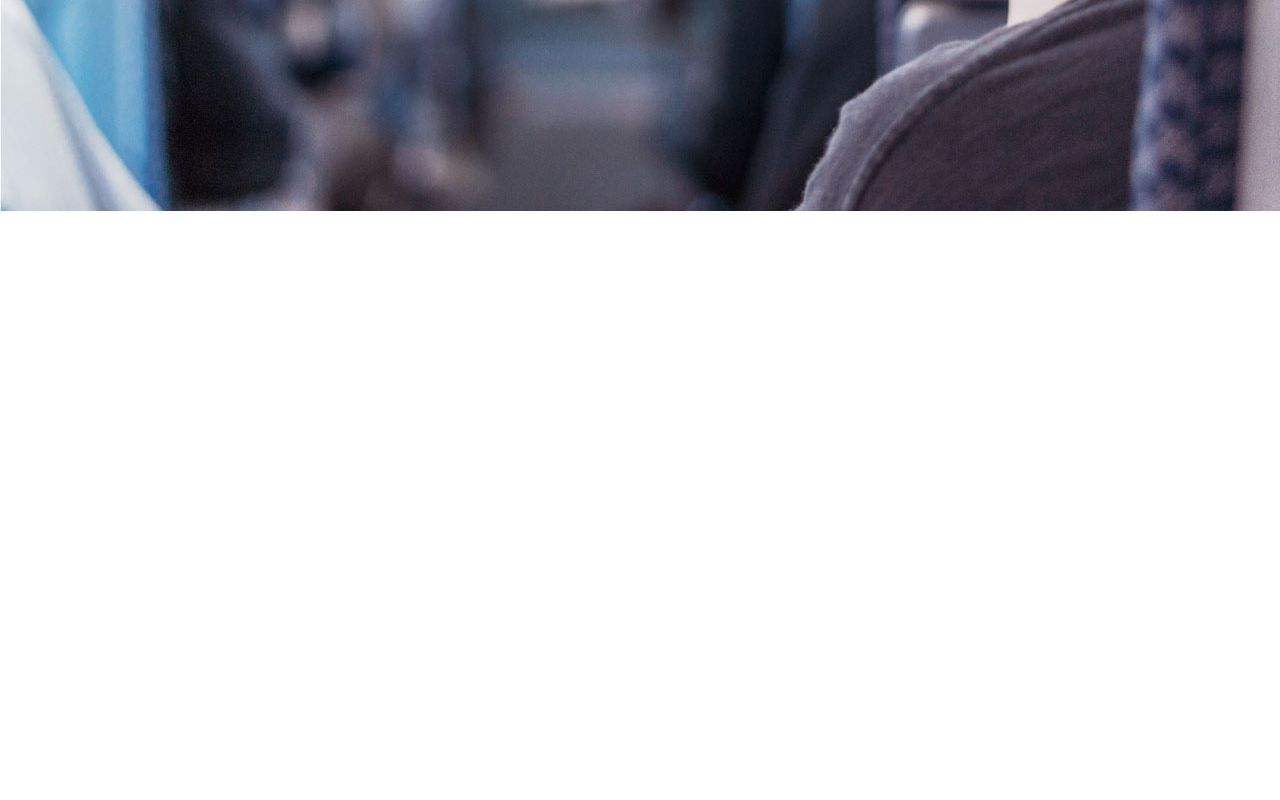
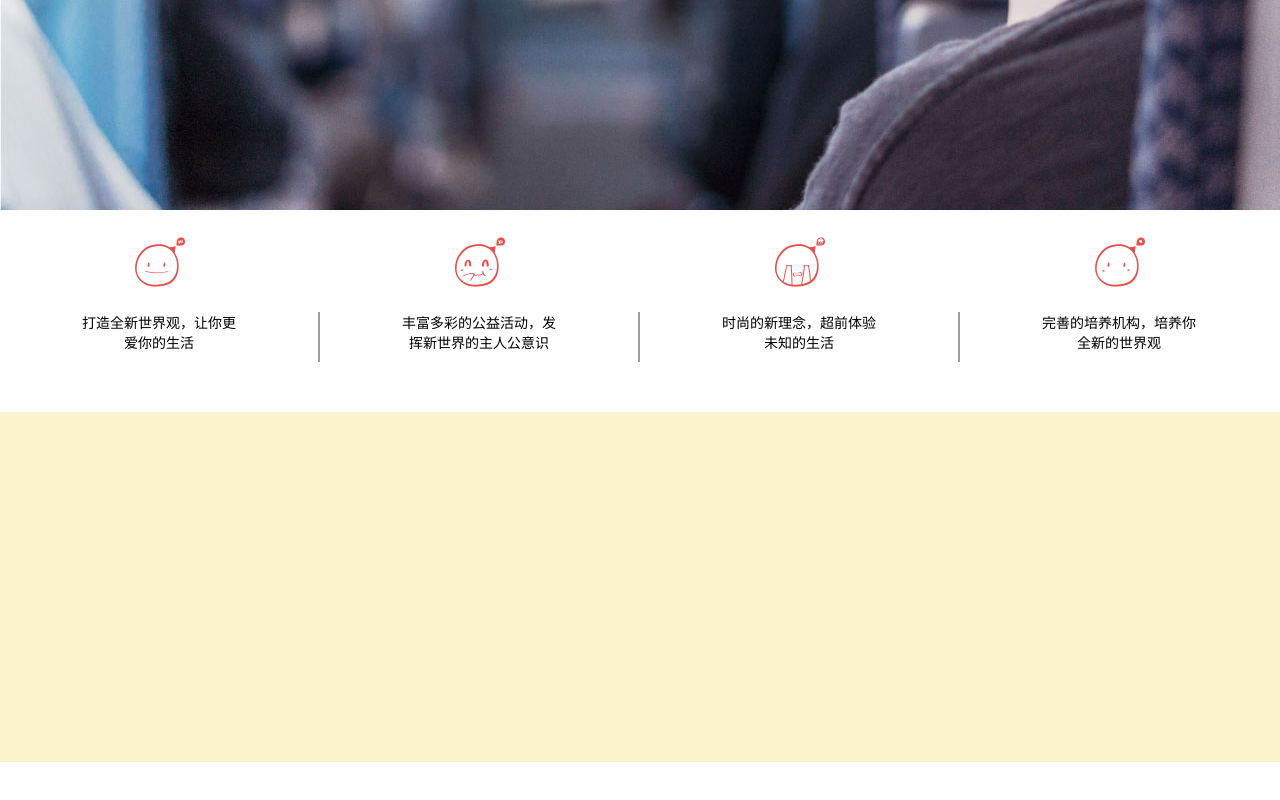
Before and after one commit to hcccl/H, a plain HTML site: page task2/index.html in a window 1280 px wide. Shown: the part 712-1512 px from the top of the page. Drawn offline with Linux system fonts and the light colour scheme.

Commit message:
20161208 11:22

```diff
--- a/task2/css/style.css
+++ b/task2/css/style.css
@@ -49,8 +49,8 @@ body{
     position: relative;
 }
 .r span{
-    border-bottom:3px solid #ffffff;
-    width: 80px;
+    border-bottom:4px solid #ffffff;
+    width: 75px;
     display: block;
     /*display: inline-block;/*根据字体长度自适应长度*/
 }
@@ -70,6 +70,7 @@ body{
     width:1280px;
     float: left;
     background-image: url(../images/4.jpg);
+    margin-top:-1px;
 }
 .content1 a{
     height:455px;
@@ -98,3 +99,44 @@ body{
     margin-top: 60px;
     letter-spacing: 5px;
 }
+/*content1到此结束*/
+.content2{
+    height:100px;
+    width:1280px;
+    float: left;
+}
+.c1{
+    height:100%;
+    width:25%;
+    float: left;
+}
+.c1 img{
+    height:50px;
+    width: 50px;
+    display: block;
+    margin:0 auto;
+    padding:25px 0;
+}
+/*content2到此结束*/
+.content3{
+    height: 50px;
+    width:100%;
+}
+.c2{
+    height:100%;
+    width:160px;
+    border-right:2px solid #9d9d9d;
+    float: left;
+    text-align: center;
+    font-family:黑体;
+    font-size:14px;
+    padding:0 79px;
+}
+/*content3到此结束*/
+.content4{
+    height:350px;
+    width:100%;
+    float: left;
+    margin-top:50px;
+    background-color:#faf2cc;
+}
--- a/task2/index.html
+++ b/task2/index.html
@@ -29,6 +29,19 @@
             <span id="span3">开始体验</span>
         </a>
     </div>
+    <div class="content2">
+        <div class="c1"><img src="images/5.png"></div>
+        <div class="c1"><img src="images/6.png"></div>
+        <div class="c1"><img src="images/7.png"></div>
+        <div class="c1"><img src="images/8.png"></div>
+    </div>
+    <div class="content3">
+        <div class="c2">打造全新世界观，让你更爱你的生活</div>
+        <div class="c2">丰富多彩的公益活动，发挥新世界的主人公意识</div>
+        <div class="c2">时尚的新理念，超前体验未知的生活</div>
+        <div class="c2" style="border: none">完善的培养机构，培养你全新的世界观</div>
+    </div>
+    <div class="content4"></div>
 </div>
 </body>
 </html>
```
Also changed, not shown: task2/images/5.png (added), task2/images/6.png (added), task2/images/7.png (added), task2/images/8.png (added).
